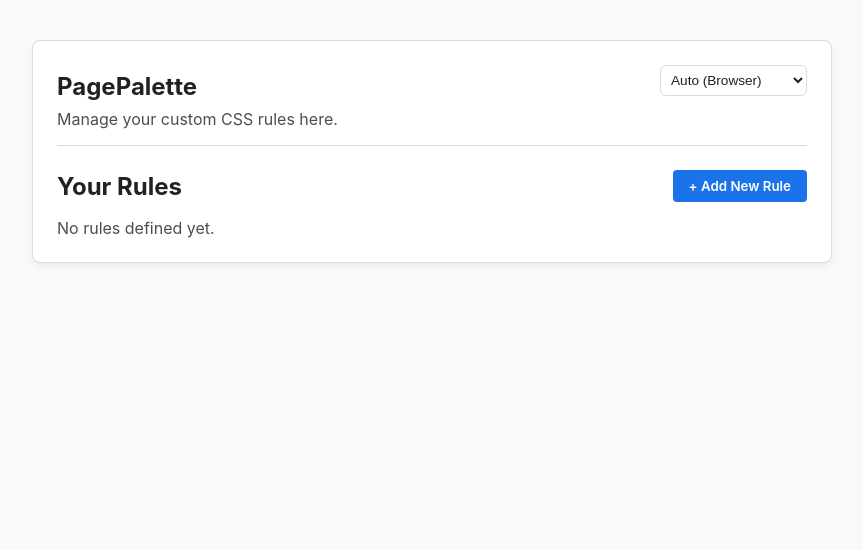
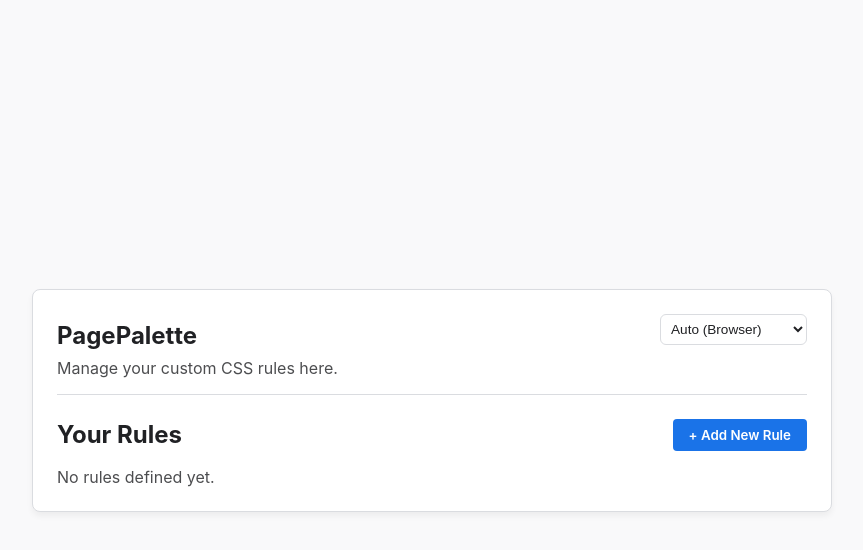
Before and after one commit to maiklindner/PagePalette, a browser extension: page options.html in a window 1280 px wide. Shown: the whole page, without its empty margins (208-1071 px from the left). Drawn offline with Linux system fonts and the light colour scheme.

Commit message:
feat: Vertically center options page content and add container margins.

```diff
--- a/options.css
+++ b/options.css
@@ -42,9 +42,11 @@
   background-color: var(--bg-color);
   color: var(--text-color);
   margin: 0;
-  padding: 40px 20px;
+  padding: 0;
   display: flex;
   justify-content: center;
+  align-items: center;
+  min-height: 100vh;
 }
 
 .container {
@@ -55,6 +57,7 @@
   border-radius: var(--radius-md);
   padding: var(--spacing-lg);
   box-shadow: 0 4px 6px rgba(0,0,0,0.05);
+  margin: 2em;
 }
 
 header {
```
